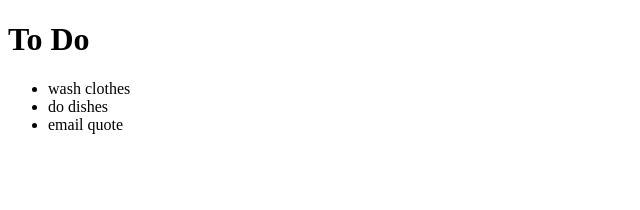
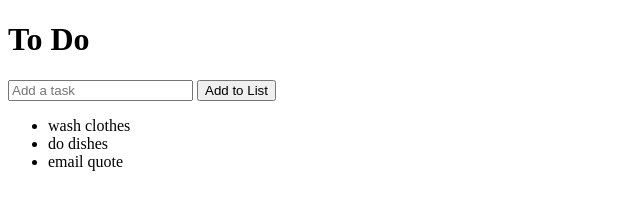
Before and after one commit to kand123/To-do-app, a plain HTML site: page index.html in a window 1280 px wide. Shown: the whole page, without its empty margins (0-640 px from the left). Drawn offline with Linux system fonts and the light colour scheme.

Commit message:
added input field in html and button

```diff
--- a/index.html
+++ b/index.html
@@ -8,6 +8,8 @@
 </head>
 <body>
     <h1>To Do</h1>
+    <input type="text" id="inputtodo" placeholder="Add a task">
+      <button type="submit">Add to List</button>
     <ul>
 
     </ul>
--- a/todo.js
+++ b/todo.js
@@ -35,11 +35,15 @@ todos = [
          })
 
 
+    // Add item to todo array
 
-    // function addTodo (newItem){
+  // function addTodo (newItem){
     // const todo = {
 
     // }
 
+
+
+
     // todos.append(todo)
     // }
```
